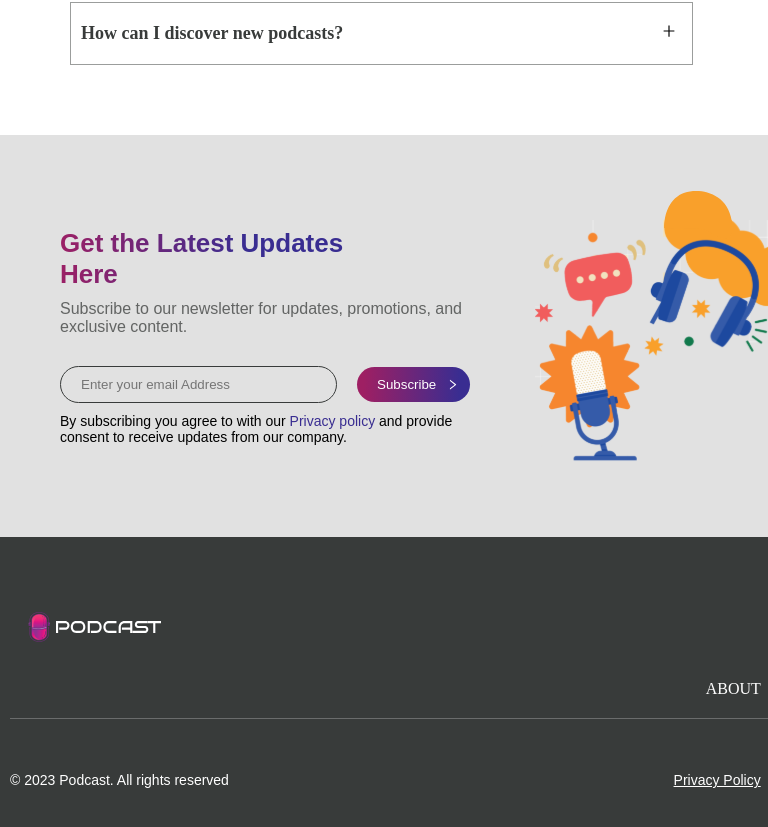
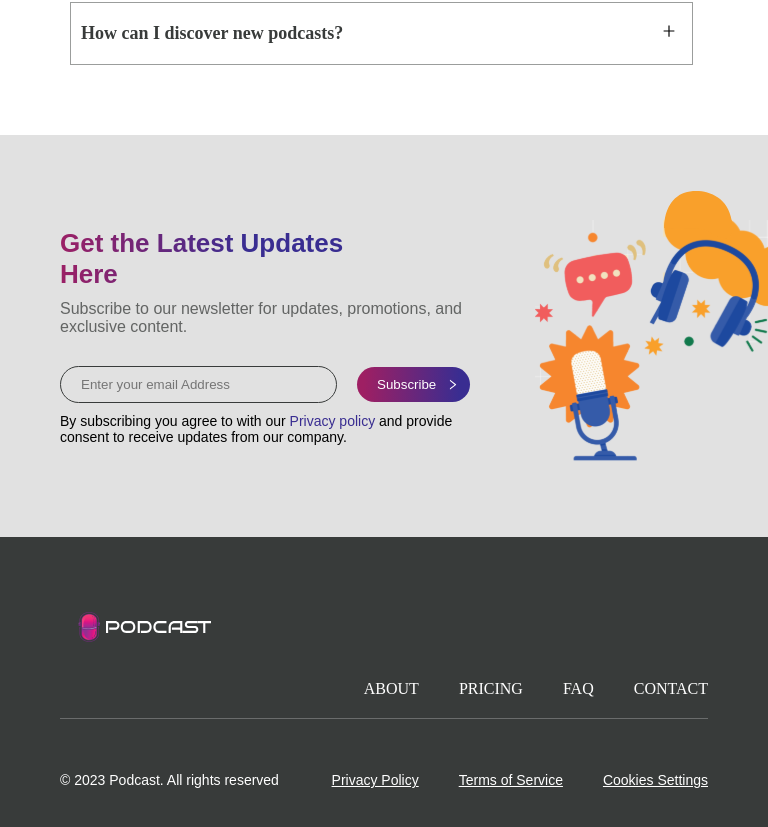
Before and after one commit to bekhzodallaev/milliy-podcast-app, a React (Create React App) app: page / in a window 768 px wide. Shown: the part 3829-4656 px from the top of the page. Built offline with nearby package versions, Linux system fonts and the light colour scheme; a web font is replaced by a local one.

Commit message:
Add responsiveness for footer component

```diff
--- a/src/components/LandingPage/Home/FooterComponent/FooterComponent.module.css
+++ b/src/components/LandingPage/Home/FooterComponent/FooterComponent.module.css
@@ -66,3 +66,15 @@
   color: #fff;
   font-size: 0.875rem;
 }
+
+@media only screen and (min-width: 600px) and (max-width: 1023px) {
+  .footer_container {
+    padding: 3.125rem 3.75rem;
+  }
+  .footer_info {
+    width: 100%;
+  }
+  .footer_details {
+    width: 100%;
+  }
+}
```
